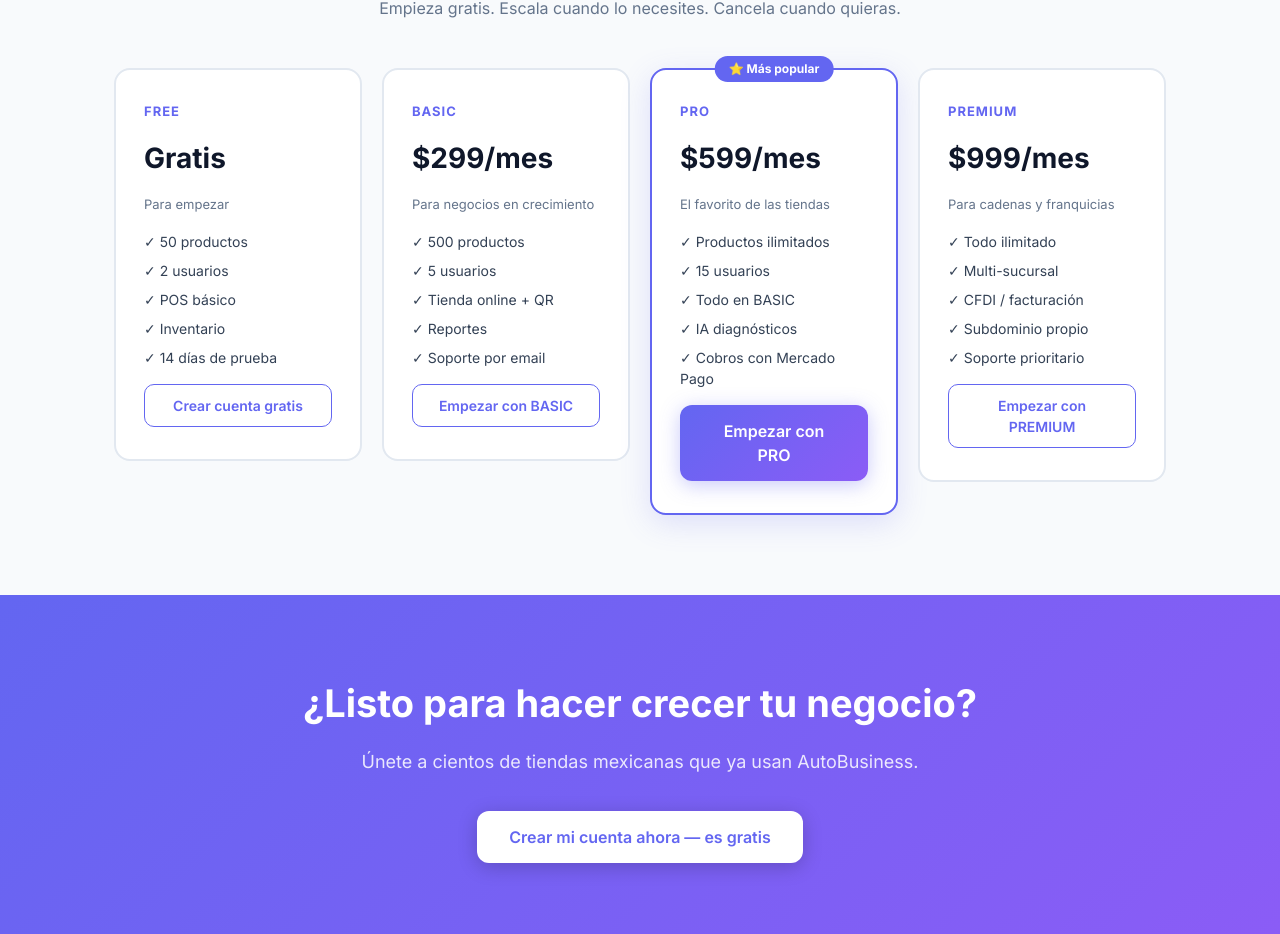
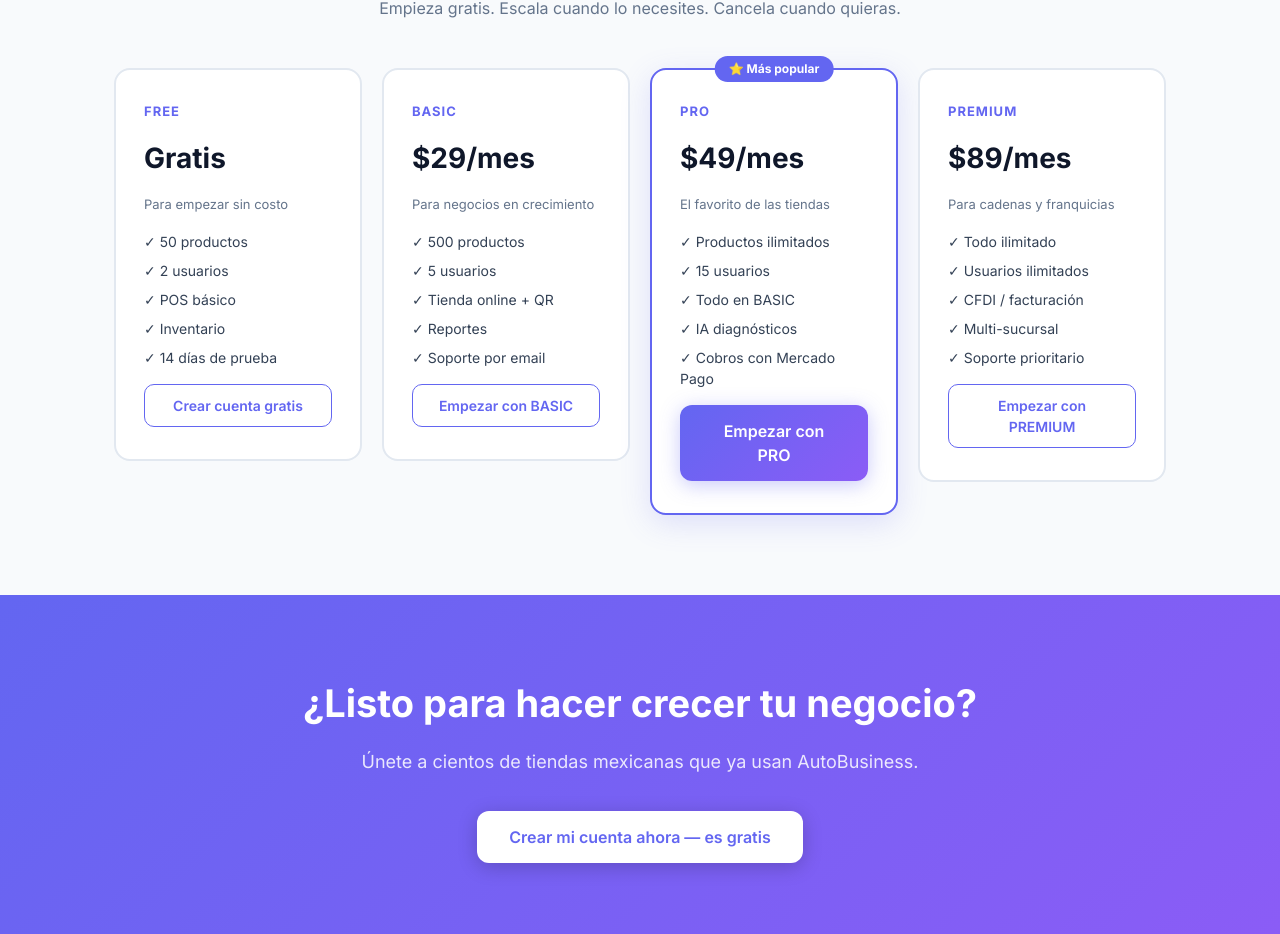
Before and after one commit to Alejandro-ecm/autobusiness, a React (Vite) app in the folder frontend/: page / in a window 1280 px wide. Shown: the part 1771-2705 px from the top of the page. Built offline with nearby package versions, Linux system fonts and the light colour scheme; no server answers.

Commit message:
feat: update plan prices to MXN (29/49/89) and MP sandbox token

```diff
--- a/frontend/src/pages/Landing.jsx
+++ b/frontend/src/pages/Landing.jsx
@@ -17,15 +17,15 @@ const PLANS = [
     name: 'FREE',
     price: 0,
     label: 'Gratis',
-    desc: 'Para empezar',
+    desc: 'Para empezar sin costo',
     features: ['50 productos', '2 usuarios', 'POS básico', 'Inventario', '14 días de prueba'],
     cta: 'Crear cuenta gratis',
     highlight: false,
   },
   {
     name: 'BASIC',
-    price: 299,
-    label: '$299/mes',
+    price: 29,
+    label: '$29/mes',
     desc: 'Para negocios en crecimiento',
     features: ['500 productos', '5 usuarios', 'Tienda online + QR', 'Reportes', 'Soporte por email'],
     cta: 'Empezar con BASIC',
@@ -33,8 +33,8 @@ const PLANS = [
   },
   {
     name: 'PRO',
-    price: 599,
-    label: '$599/mes',
+    price: 49,
+    label: '$49/mes',
     desc: 'El favorito de las tiendas',
     features: ['Productos ilimitados', '15 usuarios', 'Todo en BASIC', 'IA diagnósticos', 'Cobros con Mercado Pago'],
     cta: 'Empezar con PRO',
@@ -42,10 +42,10 @@ const PLANS = [
   },
   {
     name: 'PREMIUM',
-    price: 999,
-    label: '$999/mes',
+    price: 89,
+    label: '$89/mes',
     desc: 'Para cadenas y franquicias',
-    features: ['Todo ilimitado', 'Multi-sucursal', 'CFDI / facturación', 'Subdominio propio', 'Soporte prioritario'],
+    features: ['Todo ilimitado', 'Usuarios ilimitados', 'CFDI / facturación', 'Multi-sucursal', 'Soporte prioritario'],
     cta: 'Empezar con PREMIUM',
     highlight: false,
   },
--- a/frontend/src/pages/Subscription.jsx
+++ b/frontend/src/pages/Subscription.jsx
@@ -7,8 +7,8 @@ import './Subscription.css'
 const PLAN_INFO = {
   FREE:    { color: '#64748b', features: ['50 productos', '2 usuarios', 'POS básico', 'Inventario'] },
   BASIC:   { color: '#3b82f6', features: ['500 productos', '5 usuarios', 'Tienda online + QR', 'Reportes'] },
-  PRO:     { color: '#6366f1', features: ['Ilimitado', '15 usuarios', 'Todo en BASIC', 'IA diagnósticos', 'Mercado Pago'] },
-  PREMIUM: { color: '#8b5cf6', features: ['Todo ilimitado', 'Multi-sucursal', 'CFDI', 'Subdominio propio', 'Soporte 24/7'] },
+  PRO:     { color: '#6366f1', features: ['Productos ilimitados', '15 usuarios', 'Todo en BASIC', 'IA diagnósticos', 'Mercado Pago'] },
+  PREMIUM: { color: '#8b5cf6', features: ['Todo ilimitado', 'Usuarios ilimitados', 'CFDI', 'Soporte prioritario', 'Multi-sucursal'] },
 }
 
 const STATUS_LABEL = {
```
Also changed, not shown: 1 other file (tests, documents, lock files or other folders).
